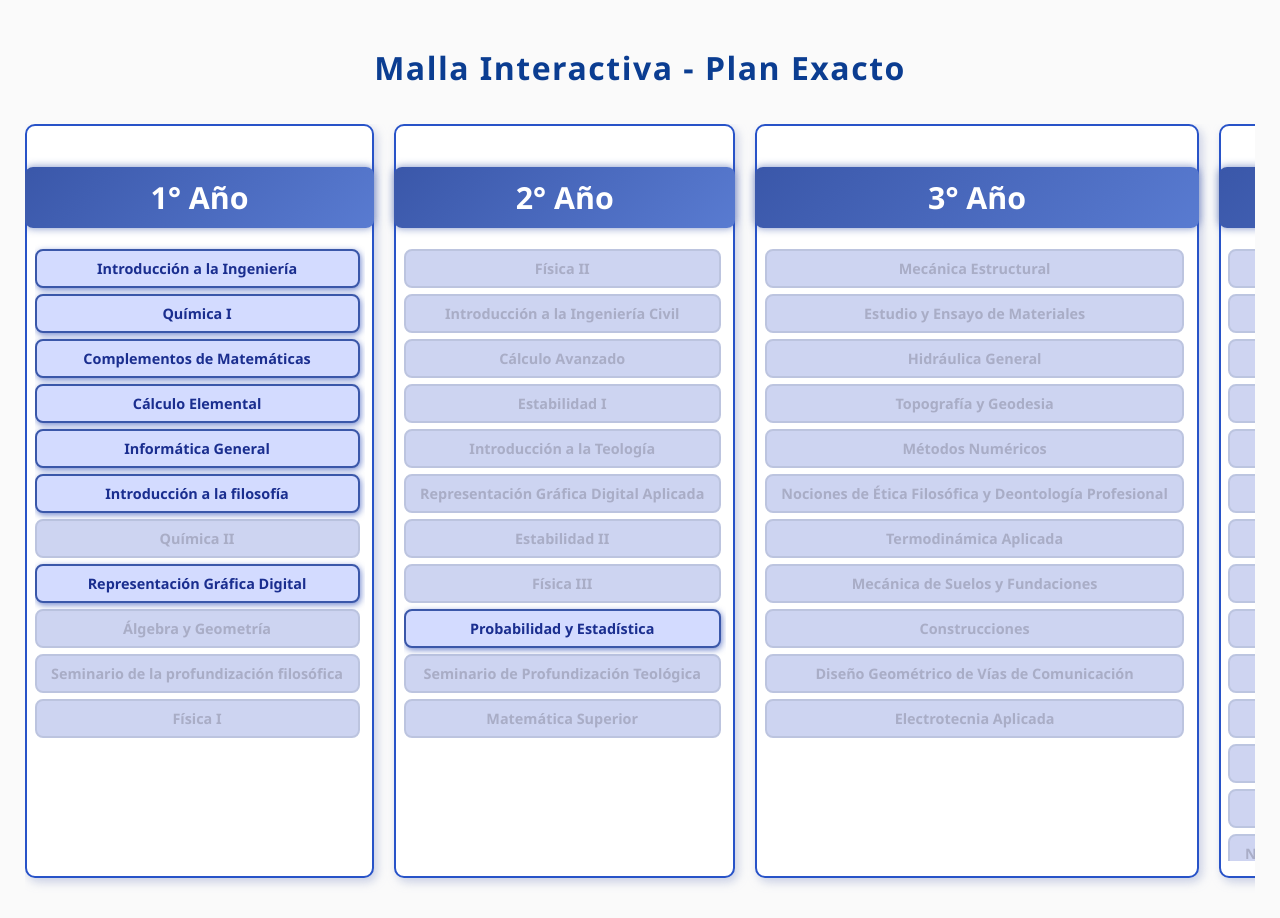
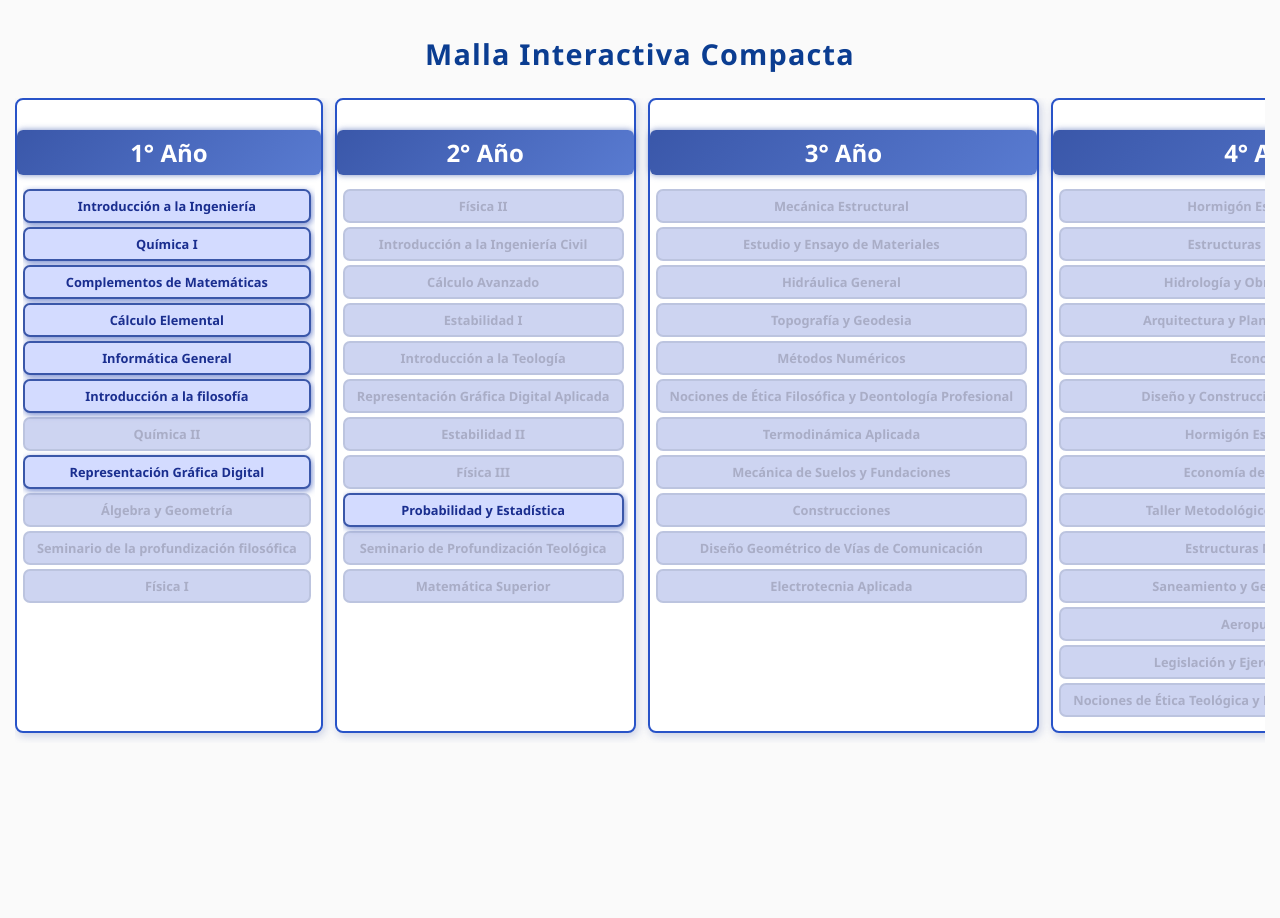
Before and after one commit to evelina2705/Malla-Ingenier-a-Civil-UCA, a plain HTML site: page index.html in a window 1280 px wide. After the commit the page ends 800 px from the top, so only its background shows below. Drawn offline with Linux system fonts and the light colour scheme.

Commit message:
Update index.html

```diff
--- a/index.html
+++ b/index.html
@@ -3,33 +3,34 @@
 <head>
 <meta charset="UTF-8" />
 <meta name="viewport" content="width=device-width, initial-scale=1" />
-<title>Malla Interactiva - Orden Exacto</title>
+<title>Malla Interactiva Compacta</title>
 <style>
   body {
     font-family: 'Segoe UI', Tahoma, Geneva, Verdana, sans-serif;
     background: #fafafa;
-    margin: 0; padding: 25px;
+    margin: 0; padding: 15px;
     color: #0b2e7f;
     user-select: none;
     overflow-x: hidden;
   }
   h1 {
     text-align: center;
-    margin-bottom: 35px;
+    margin-bottom: 25px;
     color: #0b3d91;
     font-weight: 700;
-    letter-spacing: 1.5px;
+    letter-spacing: 1.2px;
+    font-size: 1.8em;
   }
   #planEstudios {
     display: flex;
-    gap: 20px;
+    gap: 12px;
     overflow-x: auto;
-    padding-bottom: 15px;
+    padding-bottom: 10px;
     scrollbar-width: thin;
     scrollbar-color: #2853c8 #dcdcdc;
   }
   #planEstudios::-webkit-scrollbar {
-    height: 10px;
+    height: 8px;
   }
   #planEstudios::-webkit-scrollbar-track {
     background: #dcdcdc;
@@ -41,49 +42,49 @@
   }
   .year-container {
     flex-shrink: 0;
-    min-width: 220px;
-    border: 2.5px solid #2853c8;
-    border-radius: 10px;
+    min-width: 180px;
+    border: 2px solid #2853c8;
+    border-radius: 8px;
     background: white;
-    box-shadow: 3px 4px 10px #b0b8d8aa;
-    padding: 15px 10px;
+    box-shadow: 2px 3px 8px #b0b8d8aa;
+    padding: 10px 8px;
     display: flex;
     flex-direction: column;
     align-items: center;
-    max-height: 90vh;
+    max-height: 85vh;
   }
   .year-title {
-    font-size: 1.9em;
+    font-size: 1.5em;
     font-weight: 700;
     color: white;
     background: linear-gradient(135deg, #3a57a9, #597bd1);
-    border-radius: 8px;
-    padding: 10px 12px;
+    border-radius: 6px;
+    padding: 6px 8px;
     width: 100%;
     text-align: center;
-    margin-bottom: 15px;
+    margin-bottom: 10px;
     user-select: text;
     white-space: nowrap;
-    box-shadow: 0 0 8px #3a57a9aa;
+    box-shadow: 0 0 6px #3a57a9aa;
   }
   .materias-list {
     width: 100%;
     overflow-y: auto;
-    max-height: calc(90vh - 90px);
-    padding-right: 5px;
+    max-height: calc(85vh - 70px);
+    padding-right: 4px;
   }
   .subject {
     background: #d3dbff;
-    margin: 6px 0;
-    padding: 8px 12px;
-    border-radius: 8px;
+    margin: 4px 0;
+    padding: 6px 10px;
+    border-radius: 7px;
     border: 2px solid #3a57a9;
     font-weight: 600;
     color: #1a2e8f;
     cursor: pointer;
     box-shadow: 1px 2px 6px #2e4eb7aa;
     text-align: center;
-    font-size: 0.9em;
+    font-size: 0.8em;
     white-space: nowrap;
     overflow: hidden;
     text-overflow: ellipsis;
@@ -119,10 +120,9 @@
 </style>
 </head>
 <body>
-<h1>Malla Interactiva - Plan Exacto</h1>
+<h1>Malla Interactiva Compacta</h1>
 <div id="planEstudios"></div>
 <script>
-  // Materias ordenadas EXACTO tal cual las diste, con correlativas referenciadas
   const materias = [
     // 1er Año
     { id: 'intro_ingenieria', nombre: 'Introducción a la Ingeniería', año: 1, correlativas: [] },
```
